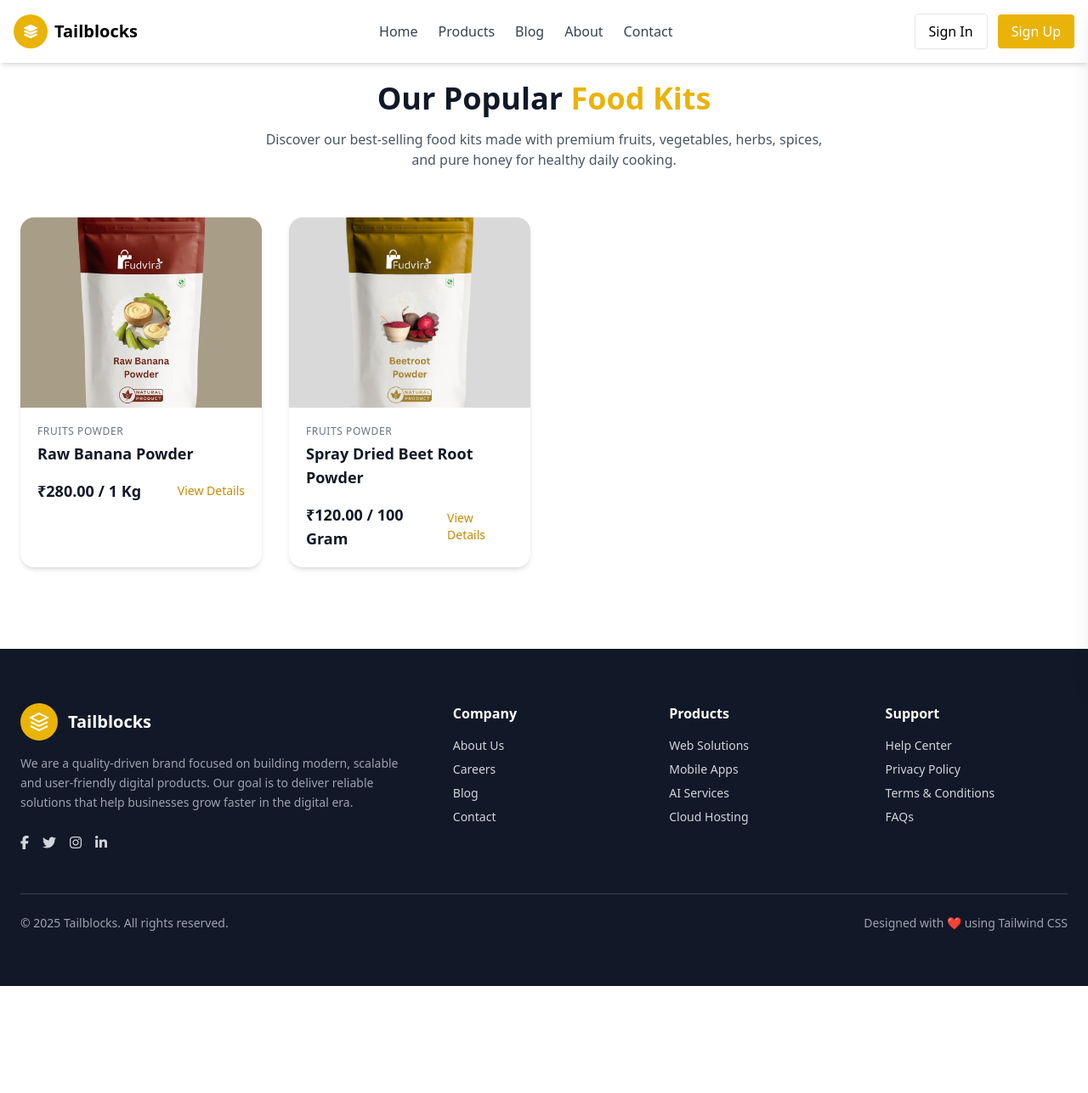
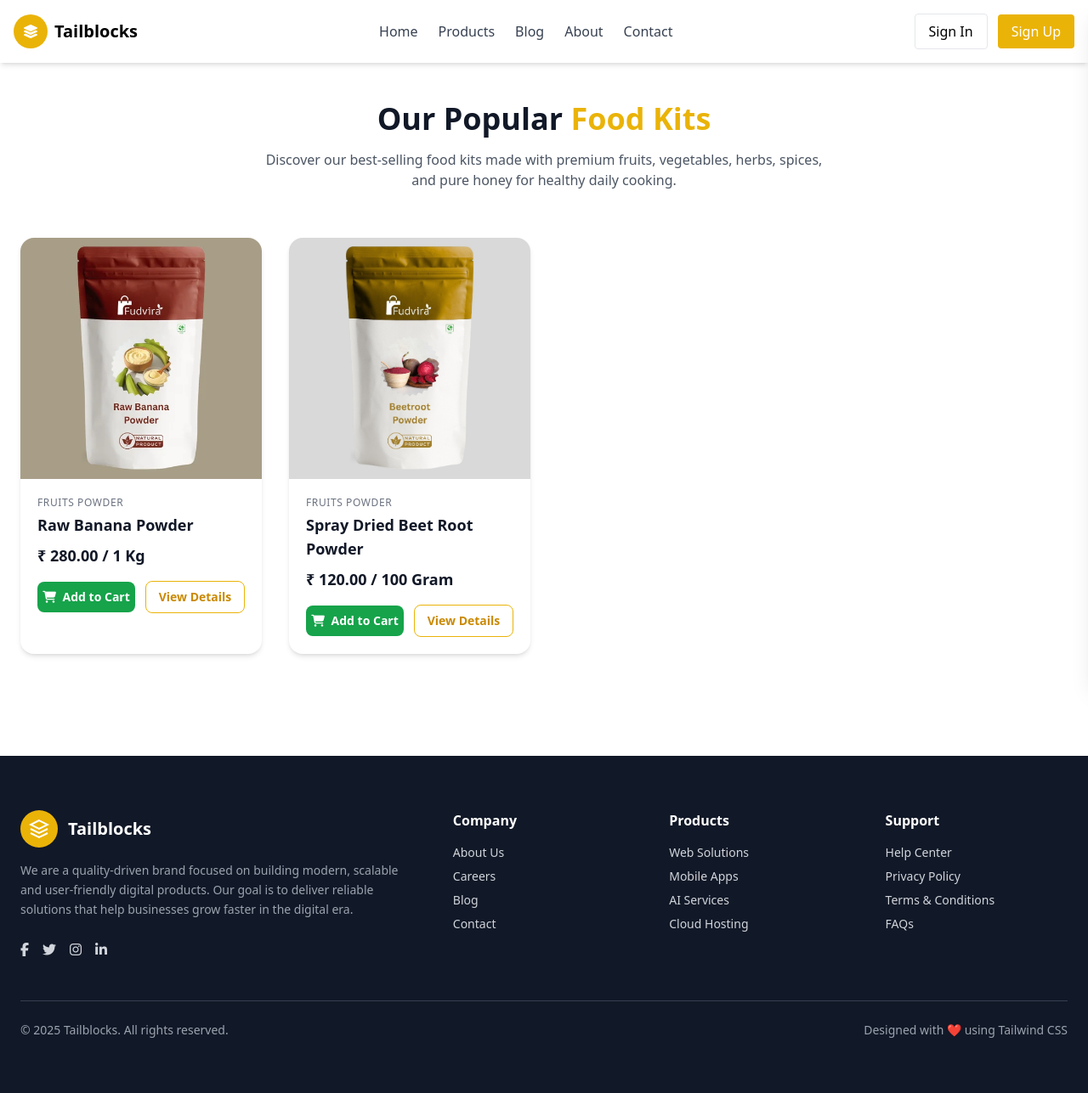
Before and after one commit to Witzcode0/foodkit, a Django app: page /products/ in a window 1280 px wide. Shown: the whole page at 85% size. Before the commit the page ends 1161 px from the top, so only its background shows below. Run offline with Django 5.2, Linux system fonts and the light colour scheme; data comes from the database, SQL or seed files in the repository; both versions use the stored data as it was after the commit; some libraries are stand-ins or nearby versions.

Commit message:
chnage navbar

```diff
--- a/apps/store/templates/store/about.html
+++ b/apps/store/templates/store/about.html
@@ -6,7 +6,7 @@
 
 <!-- HERO -->
 <section class="bg-gradient-to-br from-yellow-50 via-white to-yellow-100 py-24">
-  <div class="container mx-auto px-6 text-center">
+  <div class="container mx-auto p-6 text-center">
     <h1 class="text-4xl md:text-5xl font-extrabold text-gray-900">
       About <span class="text-yellow-500">Us</span>
     </h1>
--- a/apps/store/templates/store/base.html
+++ b/apps/store/templates/store/base.html
@@ -42,34 +42,42 @@
 
     <!-- DESKTOP AUTH AREA -->
     {% if request.session.user_id %}
-      <div class="hidden md:flex items-center gap-5">
+      <div class="hidden md:flex items-center gap-8">
 
     <!-- Cart -->
-        <a href="{% url 'cart' %}" class="relative hover:text-yellow-500">
-          <i class="fas fa-shopping-cart text-xl"></i>
+    <a href="{% url 'cart' %}" class="flex flex-col items-center hover:text-yellow-500 relative">
+        <i class="fas fa-shopping-cart text-2xl"></i>
+        <span class="text-xs mt-1">Cart</span>
 
-          <!-- Cart Count Badge (optional) -->
+        <!-- Cart Count Badge -->
         {% if cart_count %}
-            <span class="absolute -top-2 -right-2 bg-red-500 text-white text-xs w-5 h-5 flex items-center justify-center rounded-full">
+        <span class="absolute -top-1 -right-2 bg-red-500 text-white text-xs w-5 h-5 flex items-center justify-center rounded-full">
           {{ cart_count }}
         </span>
         {% endif %}
     </a>
 
+    <!-- My Orders -->
+    <a href="{% url 'my_orders' %}" class="flex flex-col items-center hover:text-yellow-500">
+        <i class="fas fa-box text-2xl"></i>
+        <span class="text-xs mt-1">Orders</span>
+    </a>
+
     <!-- Profile -->
-        <a href="{% url 'profile' %}" class="flex items-center gap-2 hover:text-yellow-500">
+    <a href="{% url 'profile' %}" class="flex flex-col items-center hover:text-yellow-500">
         <i class="fas fa-user-circle text-2xl"></i>
-          <span class="text-sm font-medium">
-            {{ request.session.user_name|default:"Account" }}
-          </span>
+        <span class="text-xs mt-1">{{ request.session.user_name|default:"Account" }}</span>
     </a>
 
     <!-- Logout -->
-        <a href="{% url 'logout' %}" class="px-3 py-2 border rounded bg-red-500 text-white hover:bg-red-100 hover:text-black">
-          Logout
+    <a href="{% url 'logout' %}" class="flex flex-col items-center px-3 py-2 border rounded bg-red-500 text-white hover:bg-red-100 hover:text-black">
+        <i class="fas fa-sign-out-alt text-xl"></i>
+        <span class="text-xs mt-1">Logout</span>
     </a>
 
 </div>
+
+
 
     {% else %}
       <!-- Sign In / Sign Up -->
--- a/apps/store/templates/store/blogs.html
+++ b/apps/store/templates/store/blogs.html
@@ -7,7 +7,7 @@ Blog
 {% block body %}
 <!-- blogs -->
 <section class="bg-gray-50 py-24">
-  <div class="container mx-auto px-6">
+  <div class="container mx-auto py-6 px-6">
 
     <!-- Section Header -->
     <div class="text-center mb-16">
--- a/apps/store/templates/store/contact.html
+++ b/apps/store/templates/store/contact.html
@@ -6,7 +6,7 @@ Contact
 
 {% block body %}
 <section class="relative bg-gradient-to-br from-yellow-50 via-white to-yellow-100 py-24">
-  <div class="container mx-auto px-6">
+  <div class="container mx-auto p-6">
 
     <!-- Section Header -->
     <div class="text-center mb-16">
--- a/apps/store/templates/store/index.html
+++ b/apps/store/templates/store/index.html
@@ -6,7 +6,7 @@ Home
 
 {% block body %}
 <!-- hero section -->
-<section class="relative overflow-hidden bg-gradient-to-br from-yellow-50 via-white to-yellow-100">
+<section class="relative overflow-hidden bg-gradient-to-br from-yellow-50 via-white to-yellow-100 py-6">
 
     <!-- Decorative Blur -->
     <div class="absolute -top-20 -left-20 w-96 h-96 bg-yellow-300 rounded-full blur-3xl opacity-30"></div>
@@ -81,7 +81,7 @@ Home
             <!-- Product Card -->
             {% for product in products %}
             <div class="group bg-white rounded-2xl shadow-md hover:shadow-xl transition overflow-hidden">
-                <div class="relative h-56 overflow-hidden">
+                <div class="relative h-auto overflow-hidden">
                     <img src="{{ product.image_1.url }}"
                         class="w-full h-full object-cover group-hover:scale-110 transition duration-300" alt="Food Kit">
                 </div>
--- a/apps/store/templates/store/order_success.html
+++ b/apps/store/templates/store/order_success.html
@@ -3,7 +3,7 @@
 {% block title %}Order Success{% endblock %}
 
 {% block body %}
-<div class="max-w-3xl mx-auto px-6 py-20 text-center">
+<div class="max-w-3xl mx-auto px-6 py-32 text-center">
 
     <i class="fa-solid fa-circle-check text-5xl text-green-600 mb-6"></i>
 
--- a/apps/store/templates/store/products.html
+++ b/apps/store/templates/store/products.html
@@ -7,7 +7,7 @@ Products
 {% block body %}
 <!-- all product listed -->
 <section class="bg-white py-24">
-    <div class="container mx-auto px-6">
+    <div class="container mx-auto py-6 px-6">
 
         <!-- Section Heading -->
         <div class="text-center mb-14">
@@ -26,44 +26,78 @@ Products
             <!-- Product Card -->
             {% for product in products %}
             <div class="group bg-white rounded-2xl shadow-md hover:shadow-xl transition overflow-hidden">
-                <div class="relative h-56 overflow-hidden">
+
+                <!-- Image -->
+                <div class="relative h-auto overflow-hidden">
                     <img src="{{ product.image_1.url }}"
-                        class="w-full h-full object-cover group-hover:scale-110 transition duration-300" alt="Food Kit">
+                         class="w-full h-full object-cover group-hover:scale-110 transition duration-300"
+                         alt="{{ product.name }}">
                 </div>
 
+                <!-- Content -->
                 <div class="p-5">
                     <p class="text-xs text-gray-500 uppercase tracking-wider">
-                        {{product.category.name}}
+                        {{ product.category.name }}
                     </p>
+
                     <h3 class="text-lg font-semibold text-gray-900 mt-1">
-                        {{product.name|title}}
+                        {{ product.name|title }}
                     </h3>
 
-                    <div class="flex items-center justify-between mt-4">
-                        <span class="text-lg font-bold text-gray-900">₹{{product.price}} / {{product.weight}}</span>
-                        <a href="{% url 'product_detail' product_id=product.id %}" class="text-sm text-yellow-600 font-medium hover:underline">
+                    <span class="block text-lg font-bold text-gray-900 mt-2">
+                        ₹ {{ product.price }} / {{ product.weight }}
+                    </span>
+
+                    <!-- Buttons -->
+                    <div class="flex items-center justify-between mt-4 gap-3">
+
+                        <!-- Add to Cart -->
+                        <a href="{% url 'add_to_cart' product.id %}"
+                           class="flex-1 text-center bg-green-600 hover:bg-green-700 text-white text-sm font-semibold py-2 rounded-lg transition">
+                            <i class="fa-solid fa-cart-shopping mr-1"></i>
+                            Add to Cart
+                        </a>
+
+                        <!-- View Details -->
+                        <a href="{% url 'product_detail' product_id=product.id %}"
+                           class="flex-1 text-center border border-yellow-500 text-yellow-600 hover:bg-yellow-50 text-sm font-semibold py-2 rounded-lg transition">
                             View Details
                         </a>
+
                     </div>
                 </div>
+
             </div>
             {% endfor %}
 
+        </div>
+
+        <!-- Pagination -->
+        {% if products.has_other_pages %}
+        <div class="flex items-center justify-center gap-6 mt-12 text-sm font-medium text-gray-700">
+
+            {% if products.has_previous %}
+            <a href="?page={{ products.previous_page_number }}"
+               class="px-4 py-2 border rounded-lg hover:bg-gray-100 transition">
+                ← Previous
+            </a>
+            {% endif %}
+
+            <span>
+                Page {{ products.number }} of {{ products.paginator.num_pages }}
+            </span>
+
+            {% if products.has_next %}
+            <a href="?page={{ products.next_page_number }}"
+               class="px-4 py-2 border rounded-lg hover:bg-gray-100 transition">
+                Next →
+            </a>
+            {% endif %}
 
         </div>
-        {% if products.has_other_pages %}
-        {% if products.has_previous %}
-        <a href="?page={{ products.previous_page_number }}">Previous</a>
         {% endif %}
 
-        Page {{ products.number }} of {{ products.paginator.num_pages }}
-
-        {% if products.has_next %}
-        <a href="?page={{ products.next_page_number }}">Next</a>
-        {% endif %}
-        {% endif %}
     </div>
 </section>
-
 <!-- all product listed -->
 {% endblock %}
--- a/apps/store/templates/store/profile.html
+++ b/apps/store/templates/store/profile.html
@@ -3,7 +3,7 @@
 {% block title %}Profile{% endblock %}
 
 {% block body %}
-<div class="min-h-screen bg-gradient-to-br from-gray-100 to-gray-200 flex items-center justify-center py-10 px-4">
+<div class="bg-gradient-to-br from-gray-100 to-gray-200 flex items-center justify-center pt-32 pb-8 px-4">
 
   <div class="bg-white/90 backdrop-blur shadow-xl rounded-3xl w-full max-w-4xl overflow-hidden">
 
--- a/apps/store/views.py
+++ b/apps/store/views.py
@@ -331,10 +331,15 @@ def cart(request):
     cart_items = Cart.objects.filter(user=user_)
     total_amount = sum(item.total_price for item in cart_items)
 
+    # Get all addresses of the user
+    addresses = Address.objects.filter(user=user_).order_by('-is_primary')
+
     return render(request, "store/cart.html", {
         "cart_items": cart_items,
-        "total_amount": total_amount
+        "total_amount": total_amount,
+        "addresses": addresses
     })
+
 
 @login_required
 def cart_increase(request, id):
@@ -454,7 +459,6 @@ def delete_address(request, id):
     address.delete()
     return redirect("profile")
 
-
 @csrf_exempt
 @login_required
 def place_order(request):
@@ -464,6 +468,7 @@ def place_order(request):
         return redirect("login")
 
     user_ = get_object_or_404(User, id=user_id)
+
     if request.method == "POST":
         data = json.loads(request.body)
 
@@ -471,6 +476,7 @@ def place_order(request):
         frontend_subtotal = Decimal(str(data.get("subtotal", 0)))
         frontend_shipping = Decimal(str(data.get("shipping", 0)))
         frontend_total = Decimal(str(data.get("total_amount", 0)))
+        selected_address_id = data.get("address_id")  # NEW: address sent from frontend
 
         if not item_ids:
             return JsonResponse({"error": "No items selected"}, status=400)
@@ -483,7 +489,7 @@ def place_order(request):
         if not cart_items.exists():
             return JsonResponse({"error": "Invalid cart items"}, status=400)
 
-        # 🔐 Recalculate totals on server (ANTI-TAMPERING)
+        # 🔐 Recalculate totals on server
         subtotal = Decimal("0")
         for item in cart_items:
             subtotal += Decimal(item.product.price) * item.qty
@@ -495,12 +501,21 @@ def place_order(request):
         if subtotal != frontend_subtotal or shipping != frontend_shipping or total_amount != frontend_total:
             return JsonResponse({"error": "Totals mismatch"}, status=400)
 
+        # Get the address: either selected or primary
+        if selected_address_id:
+            address = get_object_or_404(Address, id=selected_address_id, user=user_)
+        else:
+            address = Address.objects.filter(user=user_, is_primary=True).first()
+            if not address:
+                return JsonResponse({"error": "No address available"}, status=400)
+
         # Create Order
         order = Order.objects.create(
             user=user_,
             subtotal=subtotal,
             shipping=shipping,
             total_amount=total_amount,
+            address=address  # Add the address to order
         )
 
         # Create OrderItems
@@ -535,6 +550,7 @@ def my_orders(request):
     return render(request, "store/my_orders.html", {
         "orders": orders
     })
+
 @login_required
 def order_detail(request, order_id):
     user_id = request.session.get('user_id')
--- a/project/settings.py
+++ b/project/settings.py
@@ -107,7 +107,7 @@ AUTH_PASSWORD_VALIDATORS = [
 
 LANGUAGE_CODE = 'en-us'
 
-TIME_ZONE = 'UTC'
+TIME_ZONE = 'Asia/Kolkata'
 
 USE_I18N = True
 
```
Also changed, not shown: apps/store/models.py (+9 -2 lines), apps/store/templates/store/cart.html (+39 -19 lines), apps/store/templates/store/my_orders.html (+29 -28 lines), apps/store/templates/store/order_detail.html (+58 -16 lines), apps/store/templates/store/product_detail.html (+7 -7 lines), apps/store/migrations/0005_order_address.py (added), foodkit.db. Lines whose indentation alone changed are shown as unchanged.
